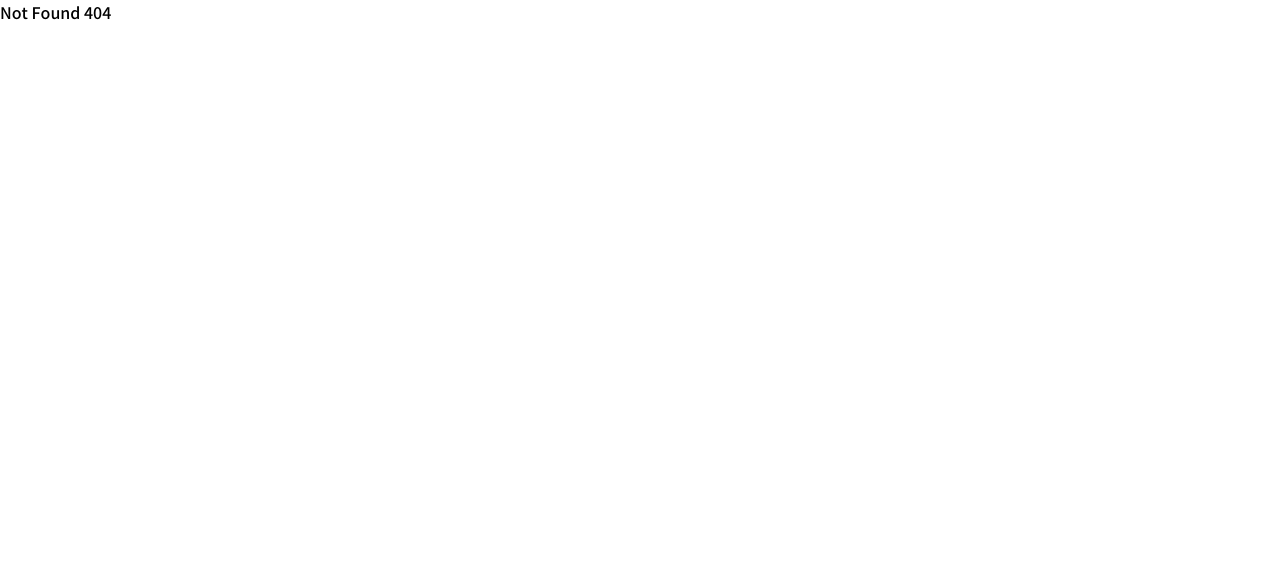
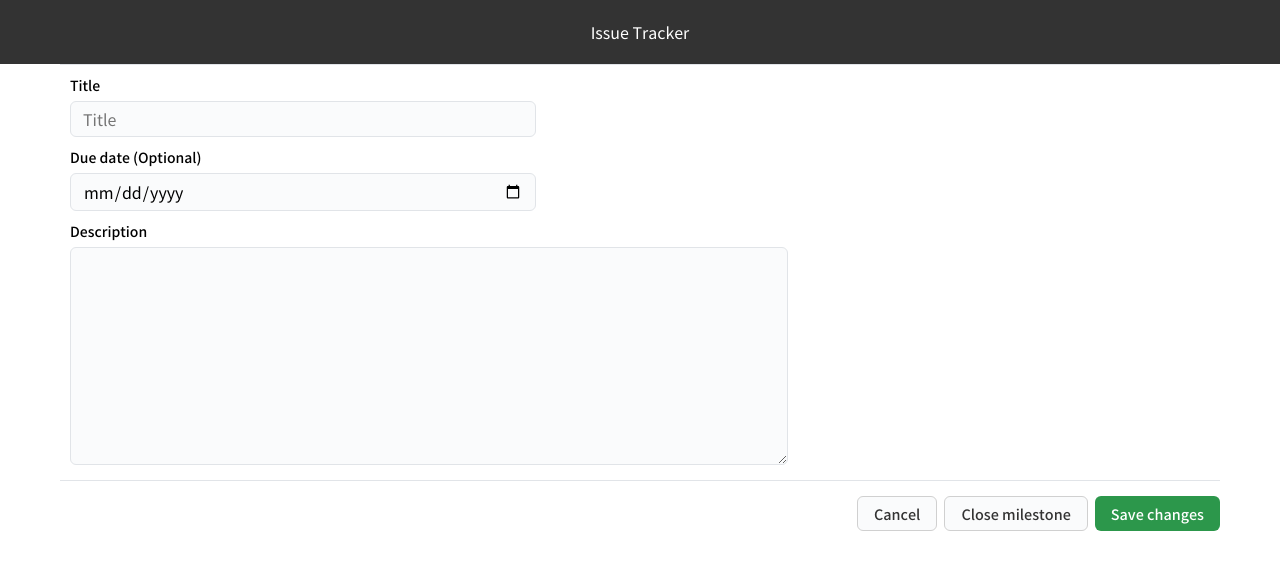
Before and after one commit to boostcamp-2020/IssueTracker-19, a React app in the folder frontend/: page /milestones/1 in a window 1280 px wide. Before the commit this address had no page. Shown: the top 570 px of the page. Built offline with nearby package versions, Linux system fonts and the light colour scheme.

Commit message:
[feat] Milestone 수정, 추가마다 버튼이 다르게 나오도록 함
- Milestone 수정하는 페이지 생성
- 수정, 추가 페이지에 따라 submit버튼이 달라지도록 함

```diff
--- a/frontend/src/App.js
+++ b/frontend/src/App.js
@@ -1,7 +1,6 @@
 import React from 'react';
 import { BrowserRouter, Route, Switch } from 'react-router-dom';
-import { NotFound, Issue, Login, SignUp, Label, MilestoneNew } from './pages';
-
+import { NotFound, Issue, Login, SignUp, Label, MilestoneNew, MilestoneEdit } from './pages';
 
 const App = () => {
   return (
@@ -12,6 +11,7 @@ const App = () => {
         <Route path="/signup" component={SignUp} />
         <Route path="/labels" component={Label} />
         <Route path="/milestones/new" component={MilestoneNew} />
+        <Route path="/milestones/:no" component={MilestoneEdit} />
         <Route component={NotFound} />
       </Switch>
     </BrowserRouter>
--- a/frontend/src/components/MilestoneEditBox/MilestoneEditBox.js
+++ b/frontend/src/components/MilestoneEditBox/MilestoneEditBox.js
@@ -1,8 +1,8 @@
 import React, { useState } from 'react';
 import styled from 'styled-components';
 import { API } from '@api';
-import { flexColumn, flexCenter } from '@styles/utils';
-import { SubmitButton } from '@shared';
+import { flexColumn, flexCenter, flex } from '@styles/utils';
+import { SubmitButton, CancelButton } from '@shared';
 
 const Form = styled.form`
   width: 100%;
@@ -46,7 +46,13 @@ const SubmitBox = styled.div`
   display: flex;
   justify-content: flex-end;
 `;
-export default function MilestoneEditBox() {
+const CancelDiv = styled.div`
+  ${flexCenter}
+`;
+const ButtonSpace = styled.div`
+  margin-left: 7px;
+`;
+export default function MilestoneEditBox({ isNew }) {
   return (
     <Form>
       <Container>
@@ -64,7 +70,21 @@ export default function MilestoneEditBox() {
         </InputBox>
       </Container>
       <SubmitBox>
-        <SubmitButton>Create milestone</SubmitButton>
+        {isNew ? (
+          <SubmitButton>Create milestone</SubmitButton>
+        ) : (
+          <CancelDiv>
+            <ButtonSpace>
+              <CancelButton>Cancel</CancelButton>
+            </ButtonSpace>
+            <ButtonSpace>
+              <CancelButton>Close milestone</CancelButton>
+            </ButtonSpace>
+            <ButtonSpace>
+              <SubmitButton>Save changes</SubmitButton>
+            </ButtonSpace>
+          </CancelDiv>
+        )}
       </SubmitBox>
     </Form>
   );
--- a/frontend/src/pages/MilestoneEdit.js
+++ b/frontend/src/pages/MilestoneEdit.js
@@ -0,0 +1,11 @@
+import React from 'react';
+import { Header, MilestoneEditBox } from '@components';
+
+export default function MilestoneEdit() {
+  return (
+    <>
+      <Header />
+      <MilestoneEditBox isNew={false} />
+    </>
+  );
+}
--- a/frontend/src/pages/MilestoneNew.js
+++ b/frontend/src/pages/MilestoneNew.js
@@ -6,7 +6,7 @@ export default function MilestoneNew() {
     <>
       <Header />
       <MilestoneNewHeader />
-      <MilestoneEditBox />
+      <MilestoneEditBox isNew={true} />
     </>
   );
 }
--- a/frontend/src/pages/index.js
+++ b/frontend/src/pages/index.js
@@ -4,3 +4,4 @@ export { default as Login } from './Login';
 export { default as SignUp } from './SignUp';
 export { default as Label } from './Label';
 export { default as MilestoneNew } from './MilestoneNew';
+export { default as MilestoneEdit } from './MilestoneEdit';
```
